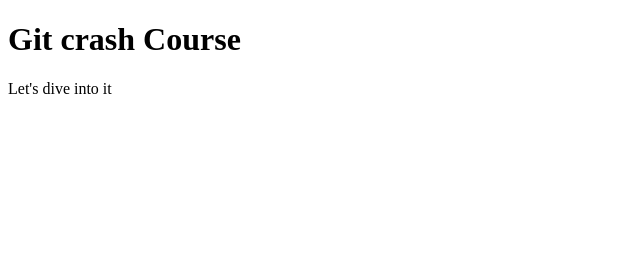
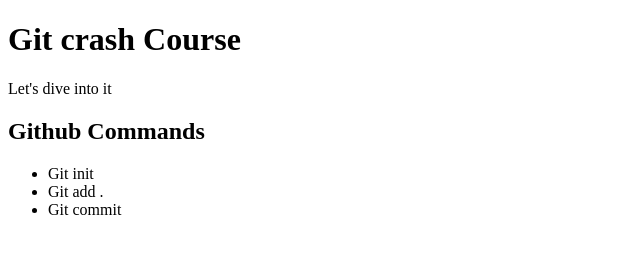
Before and after one commit to NelsonSamuvel/git-crash, a plain HTML site: page index.html in a window 1280 px wide. Shown: the whole page, without its empty margins (0-640 px from the left). Drawn offline with Linux system fonts and the light colour scheme.

Commit message:
add git commands

```diff
--- a/index.html
+++ b/index.html
@@ -8,5 +8,11 @@
 <body>
     <h1>Git crash Course</h1>
     <p>Let's dive into it</p>
+    <h2>Github Commands</h2>
+    <ul>
+        <li>Git init</li>
+        <li>Git add .</li>
+        <li>Git commit</li>
+    </ul>
 </body>
 </html>
```
